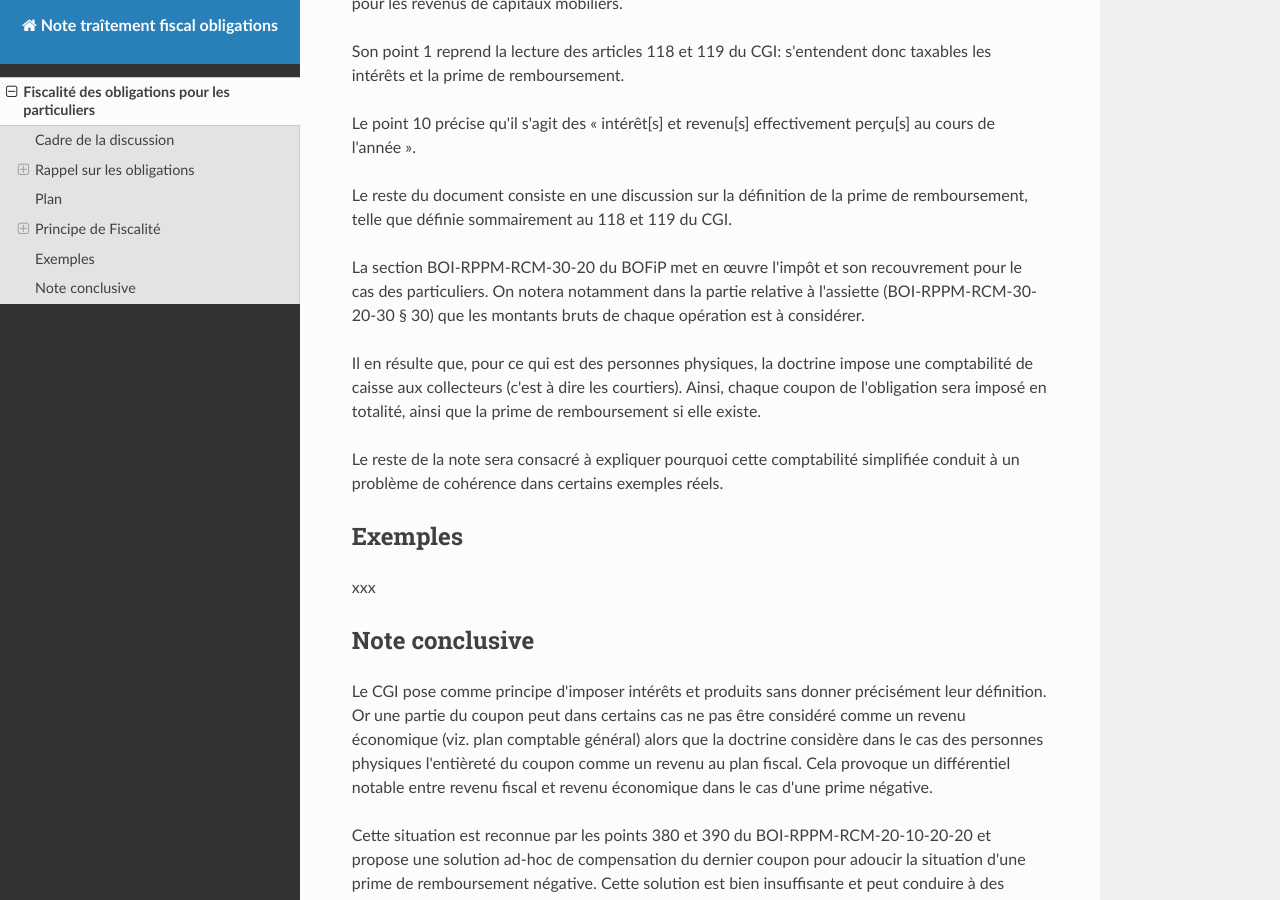
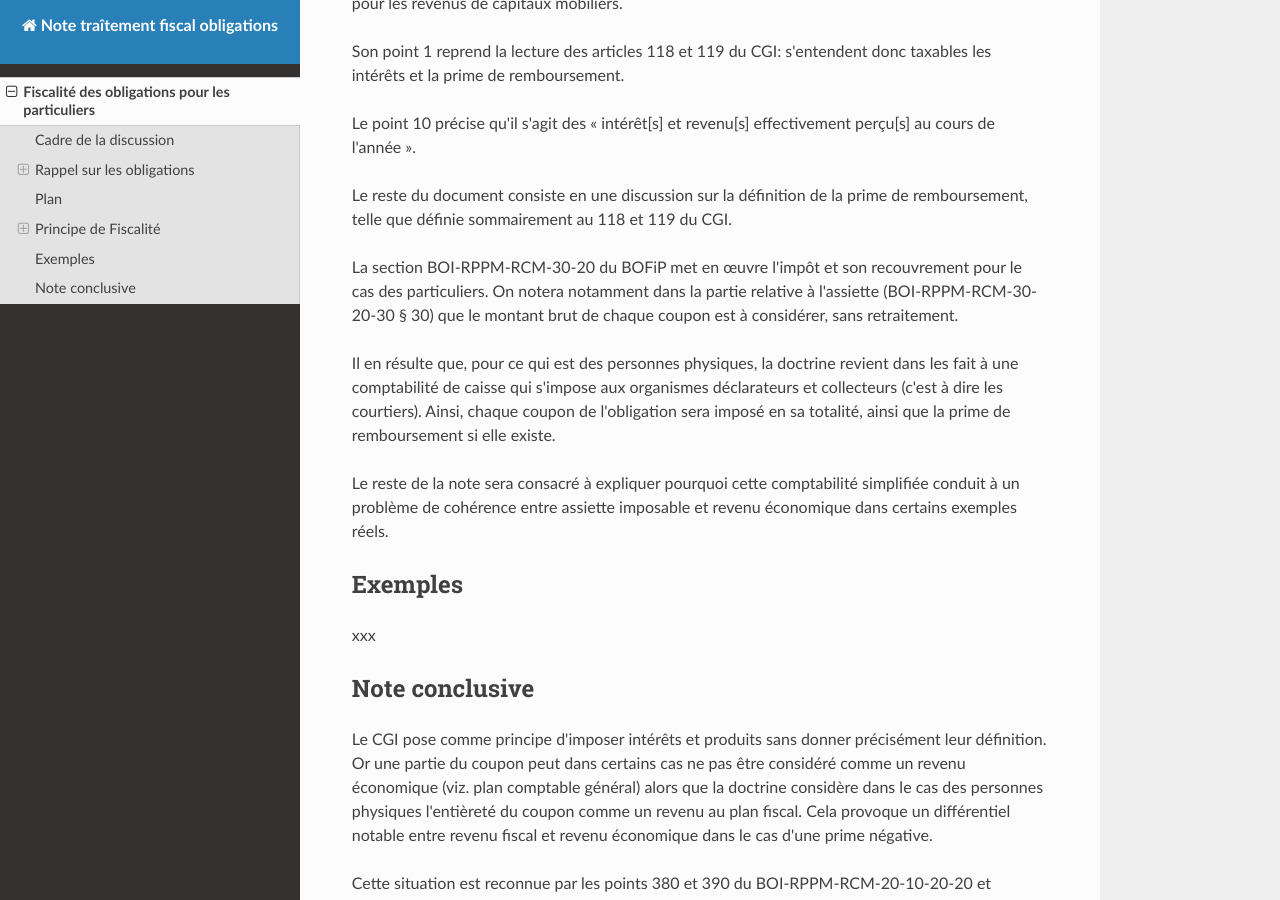
Before and after one commit to ConscritNeuneu/note-traitement-fiscal-obligations, an MkDocs documentation site: the page built from docs/note_fiscalisation_obligations.md, in a window 1280 px wide and 900 px high, scrolled down 2740 px. Built offline with MkDocs 1.6.1, drawn with Linux system fonts in a browser that asks for light colours; nearby versions of some CDN libraries.

Commit message:
Small fixes

```diff
--- a/docs/note_fiscalisation_obligations.md
+++ b/docs/note_fiscalisation_obligations.md
@@ -136,16 +136,18 @@ au 118 et 119 du CGI.
 
 La section BOI-RPPM-RCM-30-20 du BOFiP met en œuvre l'impôt et son
 recouvrement pour le cas des particuliers. On notera notamment dans la
-partie relative à l'assiette (BOI-RPPM-RCM-30-20-30 § 30) que les montants
-bruts de chaque opération est à considérer.
+partie relative à l'assiette (BOI-RPPM-RCM-30-20-30 § 30) que le montant
+brut de chaque coupon est à considérer, sans retraitement.
 
 Il en résulte que, pour ce qui est des personnes physiques, la doctrine
-impose une comptabilité de caisse aux collecteurs (c'est à dire les
-courtiers). Ainsi, chaque coupon de l'obligation sera imposé en totalité,
-ainsi que la prime de remboursement si elle existe.
+revient dans les fait à une comptabilité de caisse qui s'impose aux
+organismes déclarateurs et collecteurs (c'est à dire les courtiers). Ainsi,
+chaque coupon de l'obligation sera imposé en sa totalité, ainsi que la prime de
+remboursement si elle existe.
 
 Le reste de la note sera consacré à expliquer pourquoi cette comptabilité
-simplifiée conduit à un problème de cohérence dans certains exemples réels.
+simplifiée conduit à un problème de cohérence entre assiette imposable et
+revenu économique dans certains exemples réels.
 
 ## Exemples
 
```
